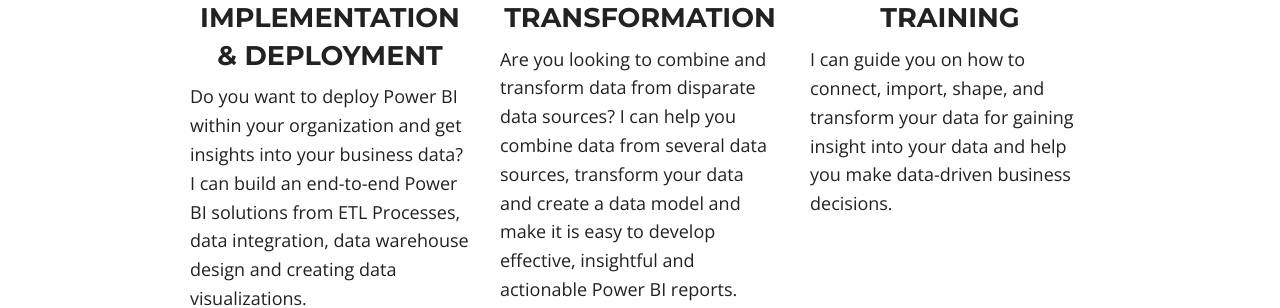
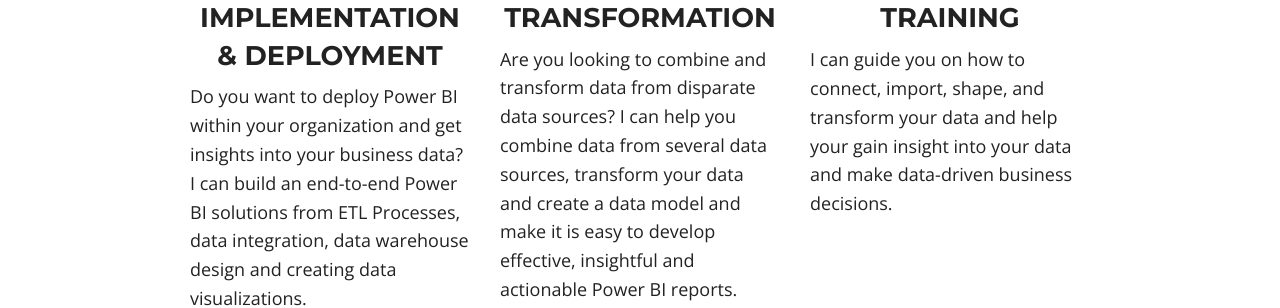
Before and after one commit to ldsouza/ldsouza.github.io, a Jekyll site: the page built from powerbi.md, in a window 1280 px wide. Shown: the part 590-898 px from the top of the page. Built offline with Jekyll 4.4.1, drawn with Linux system fonts in a browser that asks for light colours; nearby versions of some CDN libraries; library files that are not in the unit come from our copies.

Commit message:
Update powerbi.html

```diff
--- a/_includes/powerbi.html
+++ b/_includes/powerbi.html
@@ -43,7 +43,7 @@
         <div class="small-12 medium-4 large-4 columns">
                    <img src="{{ site.url }}/images/services/powerbi3.png" alt="IT DELVE">
           <h3 class="title">Power BI Consulting & Training</h3>
-          <p>I can guide you on how to connect, import, shape, and transform your data for gaining insight into your data and help you make data-driven business decisions.</p>
+          <p>I can guide you on how to connect, import, shape, and transform your data and help your gain insight into your data and make data-driven business decisions.</p>
         </div>
      </div>
 
```
